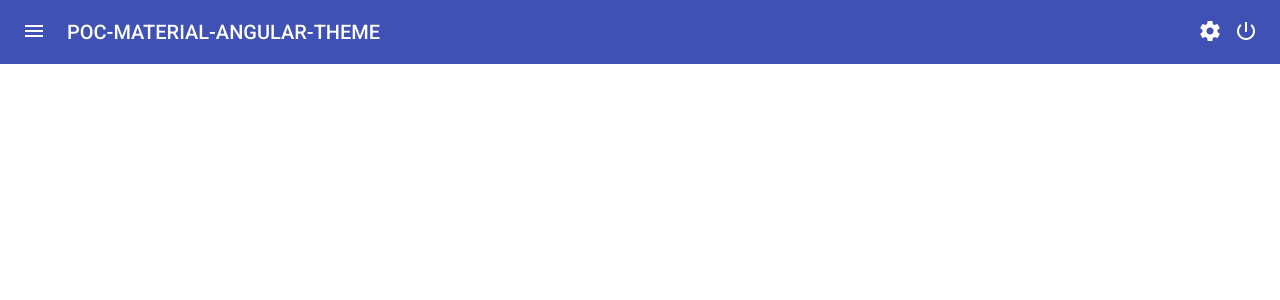
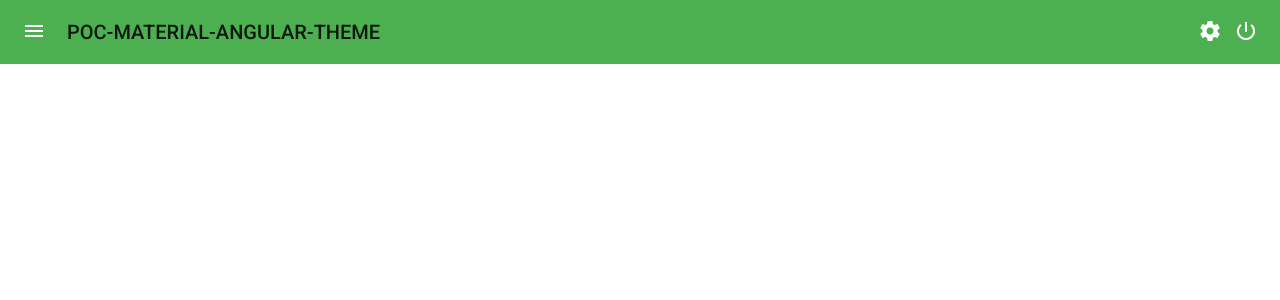
Before and after one commit to phmatos07/poc-material-angular-theme, an Angular app: page / in a window 1280 px wide. Shown: the top 300 px of the page. Built offline with nearby package versions, Linux system fonts and the light colour scheme.

Commit message:
Criando e implementando temas para o Material Angular

```diff
--- a/angular.json
+++ b/angular.json
@@ -32,7 +32,7 @@
             ],
             "styles": [
               "./node_modules/@angular/material/prebuilt-themes/indigo-pink.css",
-              "src/styles.scss"
+              "./src/styles.scss"
             ],
             "scripts": []
           },
--- a/src/styles.scss
+++ b/src/styles.scss
@@ -1,11 +1,11 @@
-/* You can add global styles to this file, and also import other style files */
+@import '~@angular/material/theming';
 
-html,
-body {
-  height: 100%;
-}
-
-body {
-  margin: 0;
-  font-family: Roboto, 'Helvetica Neue', sans-serif;
-}
+/*
+  Inclui os estilos comuns para Material Angular. Incluímos isso aqui para que você apenas
+  tem que carregar um único arquivo css para Angular Material em seu aplicativo.
+  Certifique-se de incluir este mixin apenas uma vez!
+*/
+@include mat-core();
+@import './styles/global-styles.scss';
+@import './styles/themes/theme-green.scss';
+@import './styles/themes/theme.dark.scss';
--- /dev/null
+++ b/src/styles/global-styles.scss
@@ -0,0 +1,9 @@
+html,
+body {
+  height: 100%;
+}
+
+body {
+  margin: 0;
+  font-family: Roboto, 'Helvetica Neue', sans-serif;
+}
--- /dev/null
+++ b/src/styles/themes/theme-green.scss
@@ -0,0 +1,23 @@
+/*
+  mat-palette aceita as variantes $palette-name - (Parâmetros: main, lighter e darker)
+*/
+$app-primary: mat-palette($mat-green, 500, 200, 800); //Paleta Primária: Cores mais amplamente utilizadas em todas as telas e componentes.
+$app-accent: mat-palette($mat-grey, 500, 100, 800); // Paleta de Realce: Cores usadas para o botão de ação flutuante e elementos interativos.
+$app-warn: mat-palette($mat-red); // Paleta de Aviso: Cores usadas para transmitir o estado de erro.
+
+// Função responsável por criar tema
+$theme-green: mat-light-theme(
+  (
+    color: (
+      primary: $app-primary,
+      accent: $app-accent,
+      warn: $app-warn,
+    ),
+  )
+);
+
+/*
+  Inclua estilos de tema para o núcleo e cada componente usado em seu aplicativo.
+  Alternativamente, você pode importar e @incluir os mixins de tema para cada componente que você está usando.
+*/
+@include angular-material-theme($theme-green);
--- /dev/null
+++ b/src/styles/themes/theme.dark.scss
@@ -0,0 +1,26 @@
+/*
+  mat-palette aceita as variantes $palette-name - (Parâmetros: main, lighter e darker)
+*/
+$dark-primary: mat-palette($mat-blue-grey); //Paleta Primária: Cores mais amplamente utilizadas em todas as telas e componentes.
+$dark-accent: mat-palette($mat-amber, A200, A100, A400); // Paleta de Realce: Cores usadas para o botão de ação flutuante e elementos interativos.
+$dark-warn: mat-palette($mat-deep-orange); // Paleta de Aviso: Cores usadas para transmitir o estado de erro.
+
+// Função responsável por criar temas escuros
+$dark-theme: mat-dark-theme(
+  (
+    color: (
+      primary: $dark-primary,
+      accent: $dark-accent,
+      warn: $dark-warn,
+    )
+  )
+);
+
+/*
+  Inclua estilos de tema para o núcleo e cada componente usado em seu aplicativo.
+  Alternativamente, você pode importar e @incluir os mixins de tema para cada componente que você está usando.
+  .unicorn-dark-theme` será afetado por este tema escuro alternativo em vez do tema padrão.
+*/
+.unicorn-dark-theme {
+  @include angular-material-color($dark-theme);
+}
```
